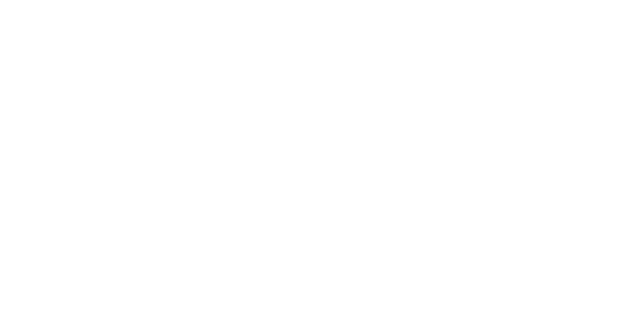
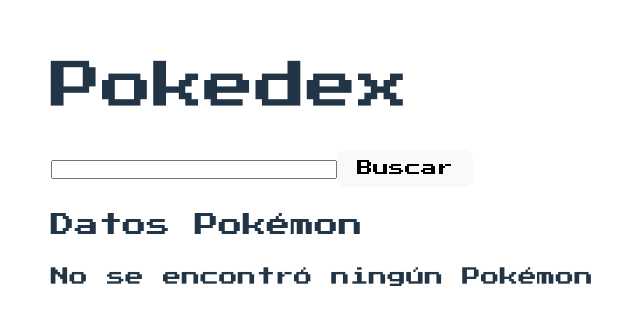
Before and after one commit to rkatins/Pokedex, a React (Vite) app: page / in a window 1280 px wide. Shown: the part 233-558 px from the top of the page, without its empty margins (318-958 px from the left). Built offline with nearby package versions, Linux system fonts and the light colour scheme.

Commit message:
Permitir renderizado

```diff
--- a/src/App.jsx
+++ b/src/App.jsx
@@ -10,7 +10,7 @@
 export function App() {
   return (
     <>
-
+      <BuscadorPokedex/>
     </>
   );
 };
--- a/src/components/buscadorPokedex.jsx
+++ b/src/components/buscadorPokedex.jsx
@@ -1,5 +1,6 @@
 // import { useState } from "react";
 // import {PokedexLateral} from './components/pokedexLateral'
+import { fBarraBusqueda } from "../assets/scripts/buscadorPokedex";
 
 import '../assets/css/animacion.css'
 import '../assets/css/containers.css'
@@ -12,15 +13,19 @@
 
       <header>
         <h1>Pokedex</h1>
-        <form onSubmit={enviarFormulario}>
-          <input value={busqueda} onChange={ handleChange(this) } type="text" name="barraBusquedaPokedex" />
+        <form>
+        {/* <form onSubmit={enviarFormulario}> */}
+          <input type="text" name="barraBusquedaPokedex" />
+          {/* <input value={busqueda} onChange={ handleChange(this) } type="text" name="barraBusquedaPokedex" /> */}
           <button type="submit">Buscar</button>
         </form>
       </header>
 
         <h2>Datos Pokémon</h2>
-        {error && <h3>No se encontró ningún Pokémon</h3>}
-        {pokemon && (
+        <h3>No se encontró ningún Pokémon</h3>
+        {/* {error && <h3>No se encontró ningún Pokémon</h3>} */}
+        {false && (
+        // {pokemon && (
           <div>
             <h3>Número en la Pokédex: {pokemon.id}</h3>
             <h3>Nombre: <span className="capitalLeter">{pokemon.name}</span></h3>
```
